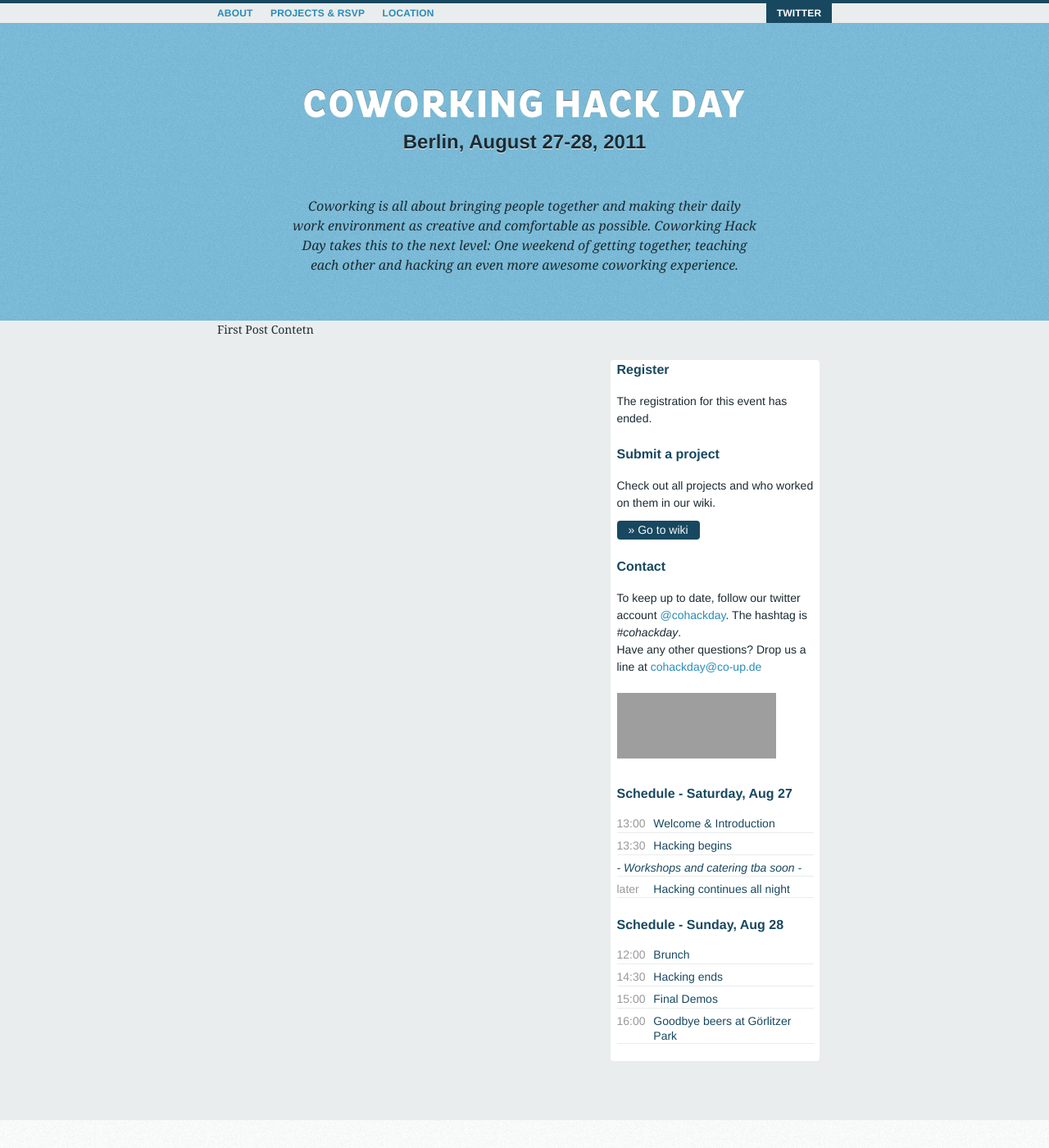
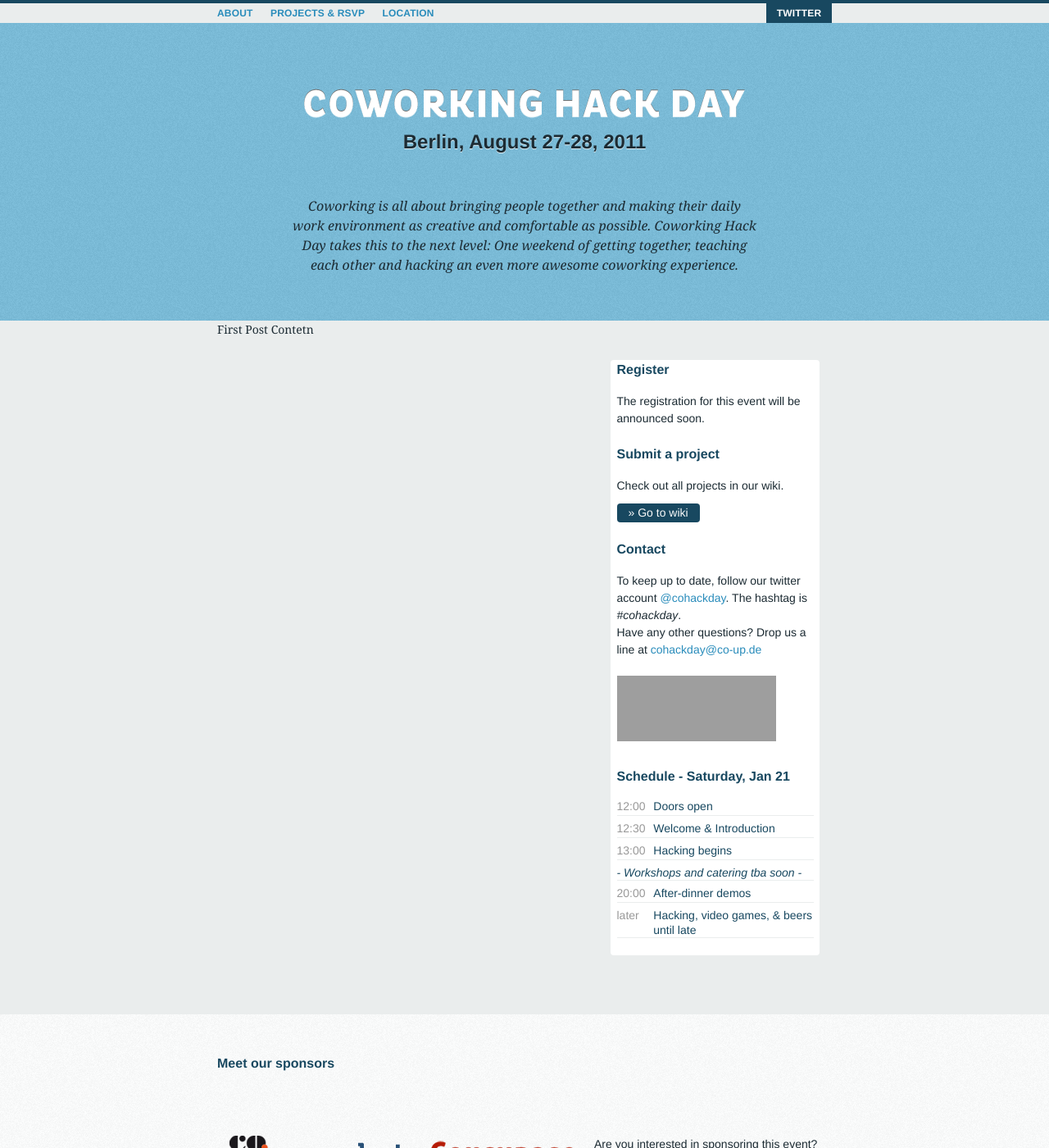
Before and after one commit to thilo/coworking-hack-day, a Jekyll site: the page built from _posts/2011-07-29-first-post.md, in a window 1280 px wide and 1400 px high. Shown: the whole window at 82% size. Built offline with Jekyll 4.4.1, drawn with Linux system fonts in a browser that asks for light colours; grey boxes are pictures that could not be loaded.

Commit message:
change schedule

```diff
--- a/_includes/sidebar.md
+++ b/_includes/sidebar.md
@@ -1,12 +1,12 @@
 <h4>Register</h4>
 <p>
-  The registration for this event has ended.
+  The registration for this event will be announced soon.
 </p>
 
 <h4>Submit a project</h4>
 
 <p>
-  Check out all projects and who worked on them in our wiki.<br />
+  Check out all projects in our wiki.<br />
   <a href="http://coworkinghackday.wikispaces.com/" class="btn_link">&raquo; Go to wiki</a>
 </p>
 
@@ -19,19 +19,13 @@
 
 <iframe src="http://www.facebook.com/plugins/like.php?app_id=254989587863169&amp;href=http%3A%2F%2Fcoworkinghackday.org%2F&amp;send=false&amp;layout=standard&amp;width=194&amp;show_faces=true&amp;action=like&amp;colorscheme=light&amp;font=arial&amp;height=80" scrolling="no" frameborder="0" style="border:none; overflow:hidden; width:194px; height:80px;" allowTransparency="true"></iframe>
 
-<h4>Schedule - Saturday, Aug 27</h4>
+<h4>Schedule - Saturday, Jan 21</h4>
 
 <ul>
-  <li><span>13:00</span> Welcome &amp; Introduction</li>
-  <li><span>13:30</span> Hacking begins</li>
+  <li><span>12:00</span> Doors open</li>
+  <li><span>12:30</span> Welcome &amp; Introduction</li>
+  <li><span>13:00</span> Hacking begins</li>
   <li><i>- Workshops and catering tba soon -</i></li>
-  <li><span>later</span> Hacking continues all night</li>
+  <li><span>20:00</span> After-dinner demos</li>
+  <li><span>later</span> Hacking, video games, &amp; beers until late</li>
 </ul>
-
-<h4>Schedule - Sunday, Aug 28</h4>
-<ul>
-  <li><span>12:00</span> Brunch</li>
-  <li><span>14:30</span> Hacking ends</li>
-  <li><span>15:00</span> Final Demos</li>
-  <li><span>16:00</span> Goodbye beers at Görlitzer Park</li>
-</ul>
```
